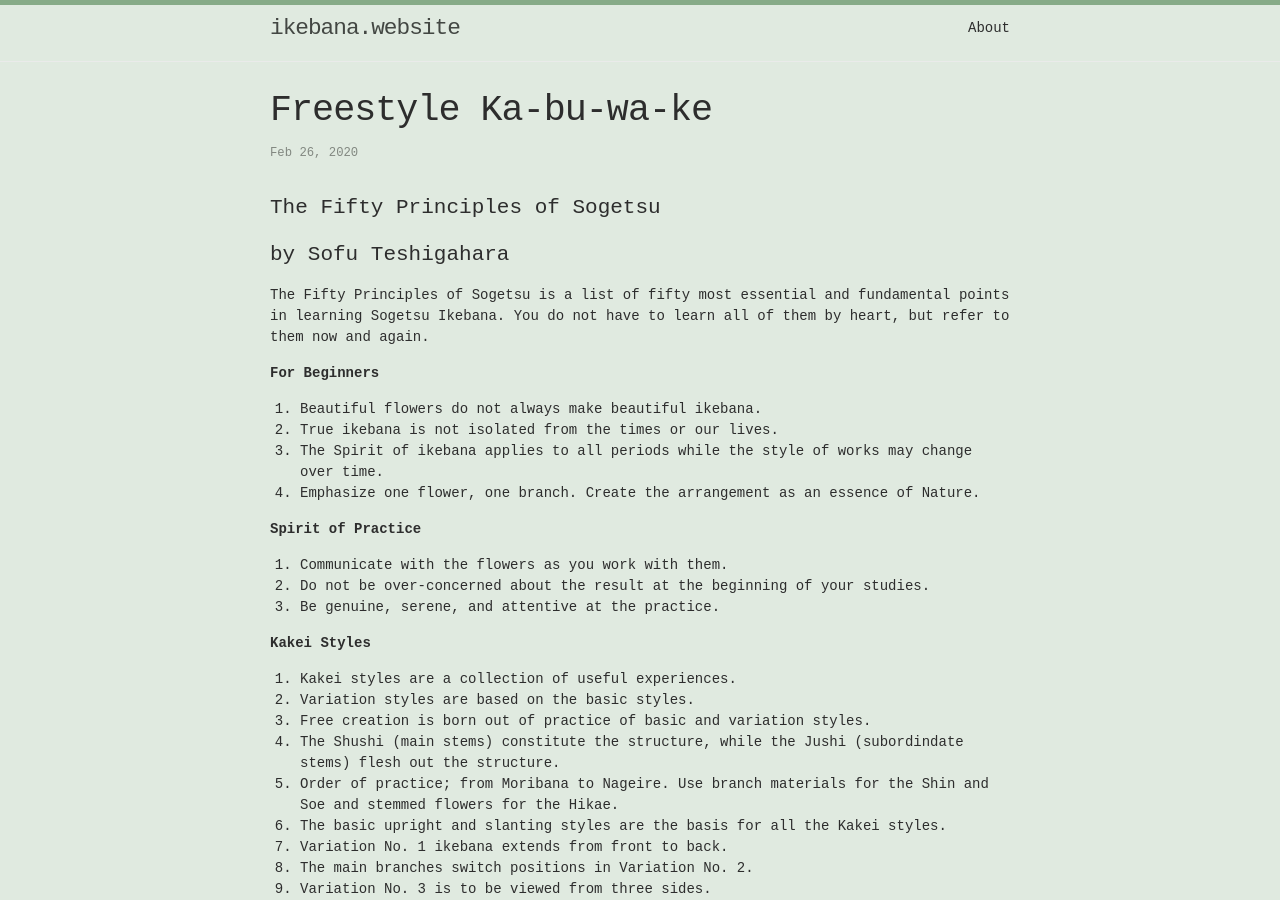
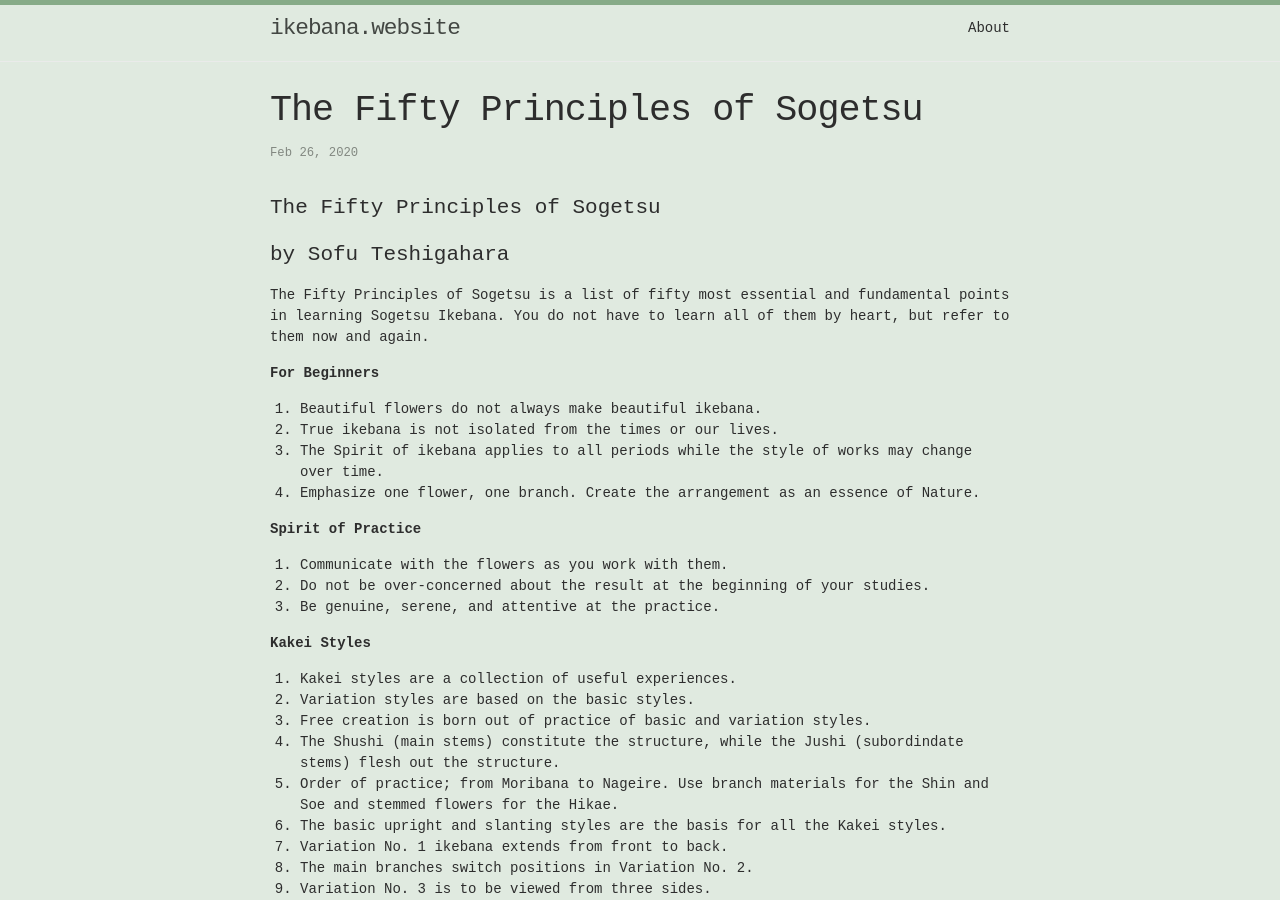
Before and after one commit to katherinefrazer/ikebana_blog, a Jekyll site: the page built from _posts/2020-02-25-rules-for-ikebana.markdown, in a window 1280 px wide and 900 px high. Built offline with Jekyll 4.4.1, drawn with Linux system fonts in a browser that asks for light colours.

Commit message:
edited post title

```diff
--- a/_posts/2020-02-25-rules-for-ikebana.markdown
+++ b/_posts/2020-02-25-rules-for-ikebana.markdown
@@ -1,6 +1,6 @@
 ---
 layout: post
-title:  Freestyle Ka-bu-wa-ke
+title:  The Fifty Principles of Sogetsu
 date:   2020-02-25 17:27:24 -0800
 categories: principles-of-sogetsu, textbook
 ---
```
Also changed, not shown: 3 other files.
